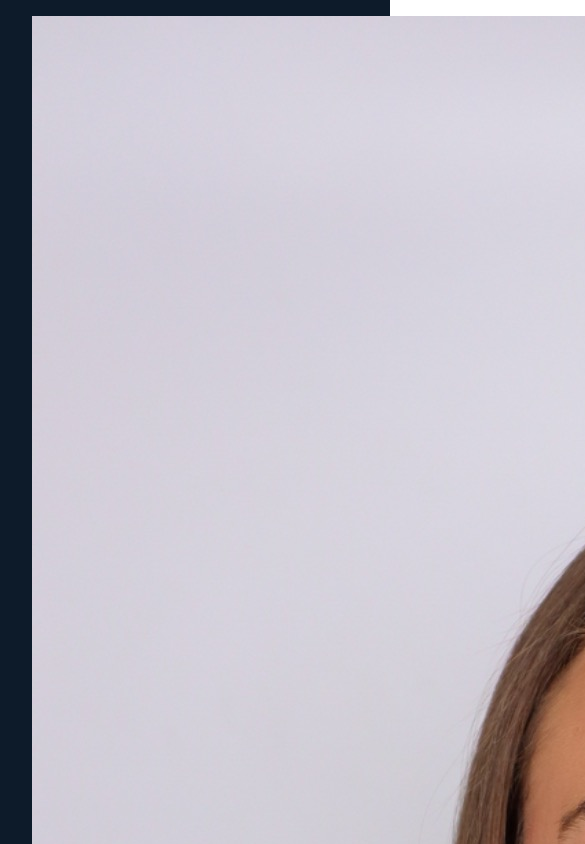
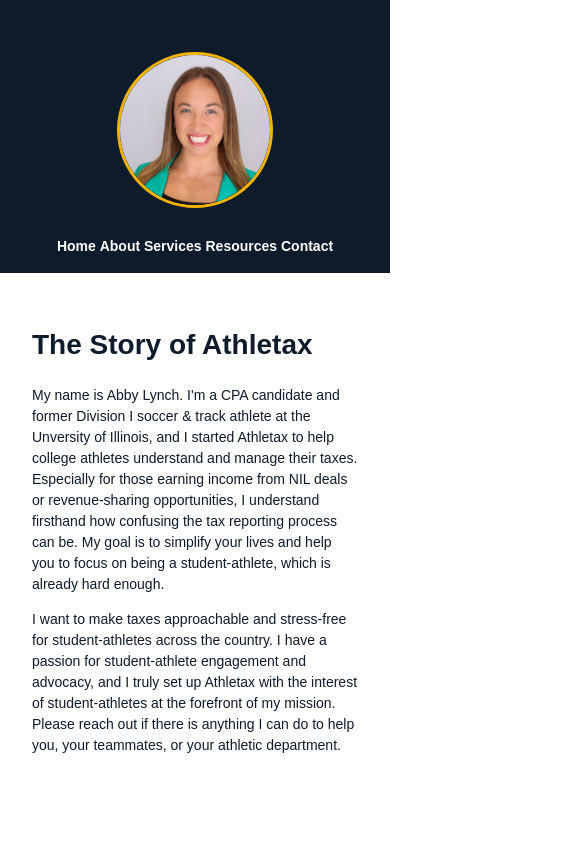
Before and after one commit to abbylynch04/Athletax-site, a plain HTML site: page about.html in a window 390 px wide. Shown: the top 844 px of the page, 585 px wide, since content can reach past the window. Drawn offline with Linux system fonts and the light colour scheme.

Commit message:
Update style.css

```diff
--- a/css/style.css
+++ b/css/style.css
@@ -1,9 +1,11 @@
-
+/* Base Styles */
 body {
   font-family: 'Poppins', sans-serif;
   margin: 0;
   background-color: #ffffff;
   color: #0D1B2A;
+  font-size: 16px;
+  line-height: 1.5;
 }
 
 nav {
@@ -21,6 +23,13 @@ nav a {
   font-weight: bold;
 }
 
+/* Logo Image */
+.logo {
+  height: 40px;
+  width: auto;
+}
+
+/* Header Section */
 header {
   text-align: center;
   padding: 4rem 2rem;
@@ -28,6 +37,7 @@ header {
   color: #0D1B2A;
 }
 
+/* Button */
 .btn {
   background-color: #0D1B2A;
   color: #ffffff;
@@ -37,8 +47,26 @@ header {
   font-size: 1rem;
   cursor: pointer;
   text-decoration: none;
+  transition: background-color 0.3s ease, color 0.3s ease;
 }
 
+.btn:hover {
+  background-color: #ffffff;
+  color: #0D1B2A;
+}
+
+/* Headshot Image */
+.headshot {
+  width: 150px;
+  height: 150px;
+  border-radius: 50%;
+  object-fit: cover;
+  border: 3px solid #F5B301;
+  margin: 2rem auto 1rem;
+  display: block;
+}
+
+/* Footer */
 footer {
   background-color: #0D1B2A;
   color: #ffffff;
@@ -47,8 +75,30 @@ footer {
   margin-top: 4rem;
 }
 
+/* Main Content */
 main {
   padding: 2rem;
   max-width: 800px;
   margin: auto;
 }
+
+/* Utility */
+.text-center {
+  text-align: center;
+}
+
+/* Responsive Design */
+@media (max-width: 600px) {
+  nav {
+    flex-direction: column;
+    gap: 0.5rem;
+  }
+
+  nav a {
+    margin: 0.25rem 0;
+  }
+
+  body {
+    font-size: 14px;
+  }
+}
```
